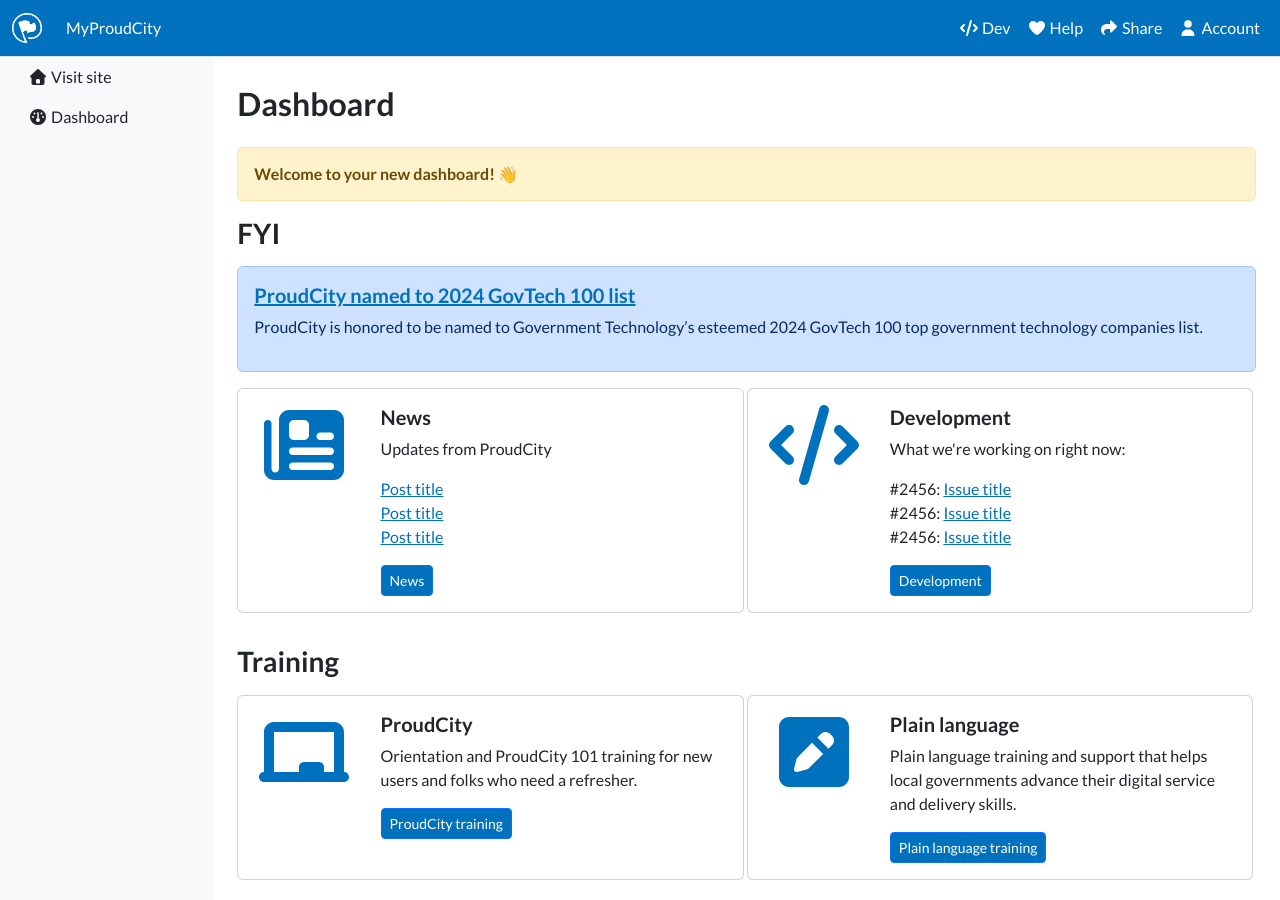
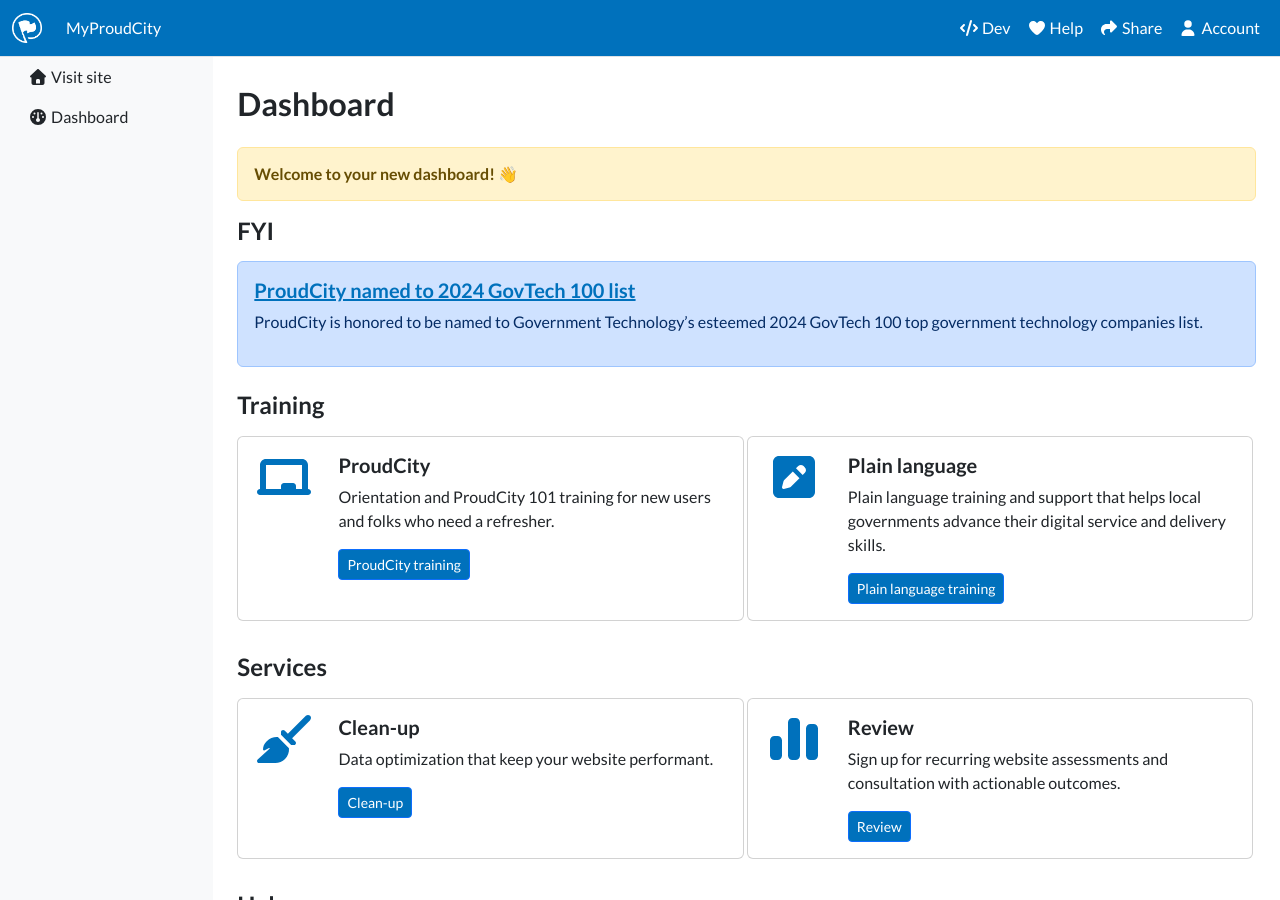
Before and after one commit to proudcity/prototypes, a Jekyll site: the page built from _pages/dashboard.html, in a window 1280 px wide and 900 px high. Built offline with Jekyll 4.4.1, drawn with Linux system fonts in a browser that asks for light colours; nearby versions of some CDN libraries; library files that are not in the unit come from our copies.

Commit message:
Dashboard updates

```diff
--- a/_pages/dashboard.html
+++ b/_pages/dashboard.html
@@ -19,12 +19,12 @@
   </div>
   <div class="row">
     <div class="col-12">
-      <h2 class="fw-bold h3 mb-3">FYI</h2>
+      <h2 class="fw-bold h4 mb-3">FYI</h2>
     </div>
   </div>
   <div class="row">
     <div class="col-12 col-sm-12 col-md-12 col-lg-12 col-xl-12">
-      <div class="alert alert-primary" role="alert">
+      <div class="alert alert-primary mb-4" role="alert">
         <h3 class="h5 fw-bold">
           <a href="https://proudcity.com/proudcity-named-to-2024-govtech-100-list/">ProudCity named to 2024 GovTech 100 list</a>
         </h3>
@@ -32,17 +32,8 @@
       </div>
     </div>
   </div>
-  <div class="row">
-    <div class="card-group mb-3">
-      <div class="col-12 col-sm-12 col-md-6 col-lg-6 col-xl-6 d-flex align-items-stretch">
-        <div class="card mb-3">
-          <div class="row g-0">
-            <div class="col-md-3 text-center">
-              <i class="fa-solid fa-newspaper text-primary fa-5x p-3"></i>
-            </div>
-            <div class="col-md-9">
-              <div class="card-body">
-                <h5 class="card-title fw-bold">News</h5>
+  <!--
+    <div class="row">  <div class="card-group mb-3">    <div class="col-12 col-sm-12 col-md-6 col-lg-6 col-xl-6 d-flex align-items-stretch">      <div class="card mb-3">        <div class="row g-0">          <div class="col-md-2 text-center">            <i class="fa-solid fa-newspaper text-primary fa-3x p-3"></i>          </div>          <div class="col-md-10">            <div class="card-body">              <h5 class="card-title fw-bold">News</h5>
                 <p class="card-text">Updates from ProudCity</p>
                 <ul class="list-unstyled">
                   <li>
@@ -67,10 +58,10 @@
       <div class="col-12 col-sm-12 col-md-6 col-lg-6 col-xl-6 d-flex align-items-stretch">
         <div class="card mb-3">
           <div class="row g-0">
-            <div class="col-md-3 text-center">
-              <i class="fa-solid fa-code text-primary fa-5x p-3"></i>
+            <div class="col-md-2 text-center">
+              <i class="fa-solid fa-code text-primary fa-3x p-3"></i>
             </div>
-            <div class="col-md-9">
+            <div class="col-md-10">
               <div class="card-body">
                 <h5 class="card-title fw-bold">Development</h5>
                 <p class="card-text">What we're working on right now:</p>
@@ -93,9 +84,10 @@
       </div>
     </div>
   </div>
+  -->
   <div class="row">
     <div class="col-12">
-      <h2 class="fw-bold h3 mb-3">Training</h2>
+      <h2 class="fw-bold h4 mb-3">Training</h2>
     </div>
   </div>
   <div class="row">
@@ -103,10 +95,10 @@
       <div class="col-12 col-sm-12 col-md-6 col-lg-6 col-xl-6 d-flex align-items-stretch">
         <div class="card mb-3">
           <div class="row g-0">
-            <div class="col-md-3 text-center">
-              <i class="fa-solid fa-chalkboard text-primary fa-5x p-3"></i>
+            <div class="col-md-2 text-center">
+              <i class="fa-solid fa-chalkboard text-primary fa-3x p-3"></i>
             </div>
-            <div class="col-md-9">
+            <div class="col-md-10">
               <div class="card-body">
                 <h5 class="card-title fw-bold">ProudCity</h5>
                 <p class="card-text">Orientation and ProudCity 101 training for new users and folks who need a refresher.</p>
@@ -122,10 +114,10 @@
       <div class="col-12 col-sm-12 col-md-6 col-lg-6 col-xl-6 d-flex align-items-stretch">
         <div class="card mb-3">
           <div class="row g-0">
-            <div class="col-md-3 text-center">
-              <i class="fa-solid fa-pen-square text-primary fa-5x p-3"></i>
+            <div class="col-md-2 text-center">
+              <i class="fa-solid fa-pen-square text-primary fa-3x p-3"></i>
             </div>
-            <div class="col-md-9">
+            <div class="col-md-10">
               <div class="card-body">
                 <h5 class="card-title fw-bold">Plain language</h5>
                 <p class="card-text">Plain language training and support that helps local governments advance their digital service and delivery skills.</p>
@@ -142,7 +134,7 @@
   </div>
   <div class="row">
     <div class="col-12">
-      <h2 class="fw-bold h3 mb-3">Services</h2>
+      <h2 class="fw-bold h4 mb-3">Services</h2>
     </div>
   </div>
   <div class="row">
@@ -151,10 +143,10 @@
         <div class="col-12 col-sm-12 col-md-6 col-lg-6 col-xl-6 d-flex align-items-stretch">
           <div class="card mb-3">
             <div class="row g-0">
-              <div class="col-md-3 text-center">
-                <i class="fa-solid fa-broom text-primary fa-5x p-3"></i>
+              <div class="col-md-2 text-center">
+                <i class="fa-solid fa-broom text-primary fa-3x p-3"></i>
               </div>
-              <div class="col-md-9">
+              <div class="col-md-10">
                 <div class="card-body">
                   <h5 class="card-title fw-bold">Clean-up</h5>
                   <p class="card-text">Data optimization that keep your website performant.</p>
@@ -170,10 +162,10 @@
         <div class="col-12 col-sm-12 col-md-6 col-lg-6 col-xl-6 d-flex align-items-stretch">
           <div class="card mb-3">
             <div class="row g-0">
-              <div class="col-md-3 text-center">
-                <i class="fa-solid fa-chart-simple text-primary fa-5x p-3"></i>
+              <div class="col-md-2 text-center">
+                <i class="fa-solid fa-chart-simple text-primary fa-3x p-3"></i>
               </div>
-              <div class="col-md-9">
+              <div class="col-md-10">
                 <div class="card-body">
                   <h5 class="card-title fw-bold">Review</h5>
                   <p class="card-text">Sign up for recurring website assessments and consultation with actionable outcomes.</p>
@@ -191,7 +183,7 @@
   </div>
   <div class="row">
     <div class="col-12">
-      <h2 class="fw-bold h3 mb-3">Help</h2>
+      <h2 class="fw-bold h4 mb-3">Help</h2>
     </div>
   </div>
   <div class="row">
@@ -200,10 +192,10 @@
         <div class="col-12 col-sm-12 col-md-6 col-lg-6 col-xl-6 d-flex align-items-stretch">
           <div class="card mb-3">
             <div class="row g-0">
-              <div class="col-md-3 text-center">
-                <i class="fa-solid fa-heart text-primary fa-5x p-3"></i>
+              <div class="col-md-2 text-center">
+                <i class="fa-solid fa-heart text-primary fa-3x p-3"></i>
               </div>
-              <div class="col-md-9">
+              <div class="col-md-10">
                 <div class="card-body">
                   <h5 class="card-title fw-bold">Help center</h5>
                   <p class="card-text">Online documentation for (almost everything) ProudCity.</p>
@@ -219,10 +211,10 @@
         <div class="col-12 col-sm-12 col-md-6 col-lg-6 col-xl-6 d-flex align-items-stretch">
           <div class="card mb-3">
             <div class="row g-0">
-              <div class="col-md-3 text-center">
-                <i class="fa-solid fa-ticket text-primary fa-5x p-3"></i>
+              <div class="col-md-2 text-center">
+                <i class="fa-solid fa-ticket text-primary fa-3x p-3"></i>
               </div>
-              <div class="col-md-9">
+              <div class="col-md-10">
                 <div class="card-body">
                   <h5 class="card-title fw-bold">Support</h5>
                   <p class="card-text">Can't find your answer in the help center?</p>
@@ -240,7 +232,7 @@
   </div>
   <div class="row">
     <div class="col-12">
-      <h2 class="fw-bold h3 mb-3">Share</h2>
+      <h2 class="fw-bold h4 mb-3">Share</h2>
     </div>
   </div>
   <div class="row">
@@ -248,10 +240,10 @@
       <div class="col-12 col-sm-12 col-md-6 col-lg-6 col-xl-6 d-flex align-items-stretch">
         <div class="card mb-3">
           <div class="row g-0">
-            <div class="col-md-3 text-center">
-              <i class="fa-solid fa-share text-primary fa-5x p-3"></i>
+            <div class="col-md-2 text-center">
+              <i class="fa-solid fa-share text-primary fa-3x p-3"></i>
             </div>
-            <div class="col-md-9">
+            <div class="col-md-10">
               <div class="card-body">
                 <h5 class="card-title fw-bold">Share</h5>
                 <p class="card-text">Our primary source of new business is through word of mouth and referrals. We appreciate any support you can give us by sharing ProudCity to your network.
--- a/_pages/development.html
+++ b/_pages/development.html
@@ -17,7 +17,7 @@
         <h2 class="h3 fw-bold">Sponsor new features/enhancements ✨</h2>
         <p>Do you have financial resources you'd like to use to build a new feature or enhancement for the ProudCity Network?</p>
         <p>
-          <a href="#" class="btn btn-primary">Contact us</a>
+          <a href="#" class="btn btn-primary text-white">Contact us</a>
         </p>
       </div>
     </div>
```
Also changed, not shown: 3 other files.
